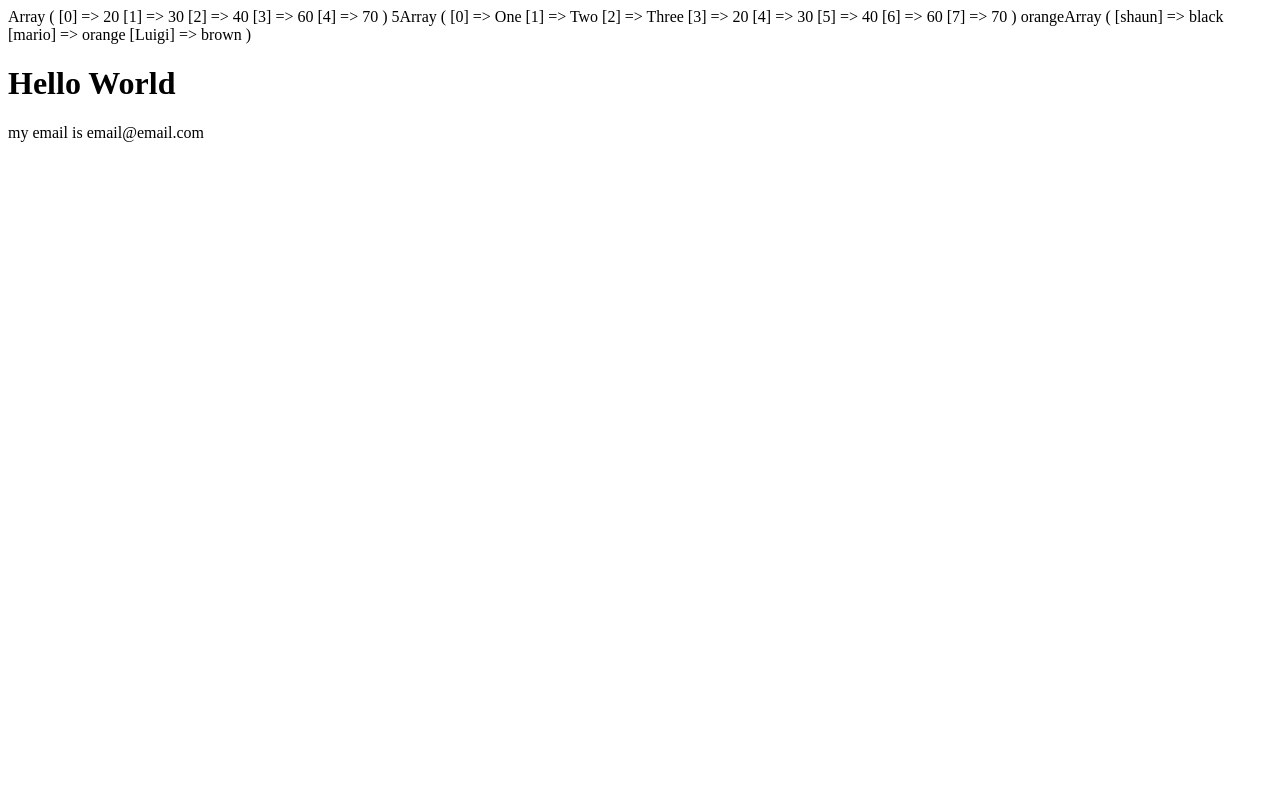
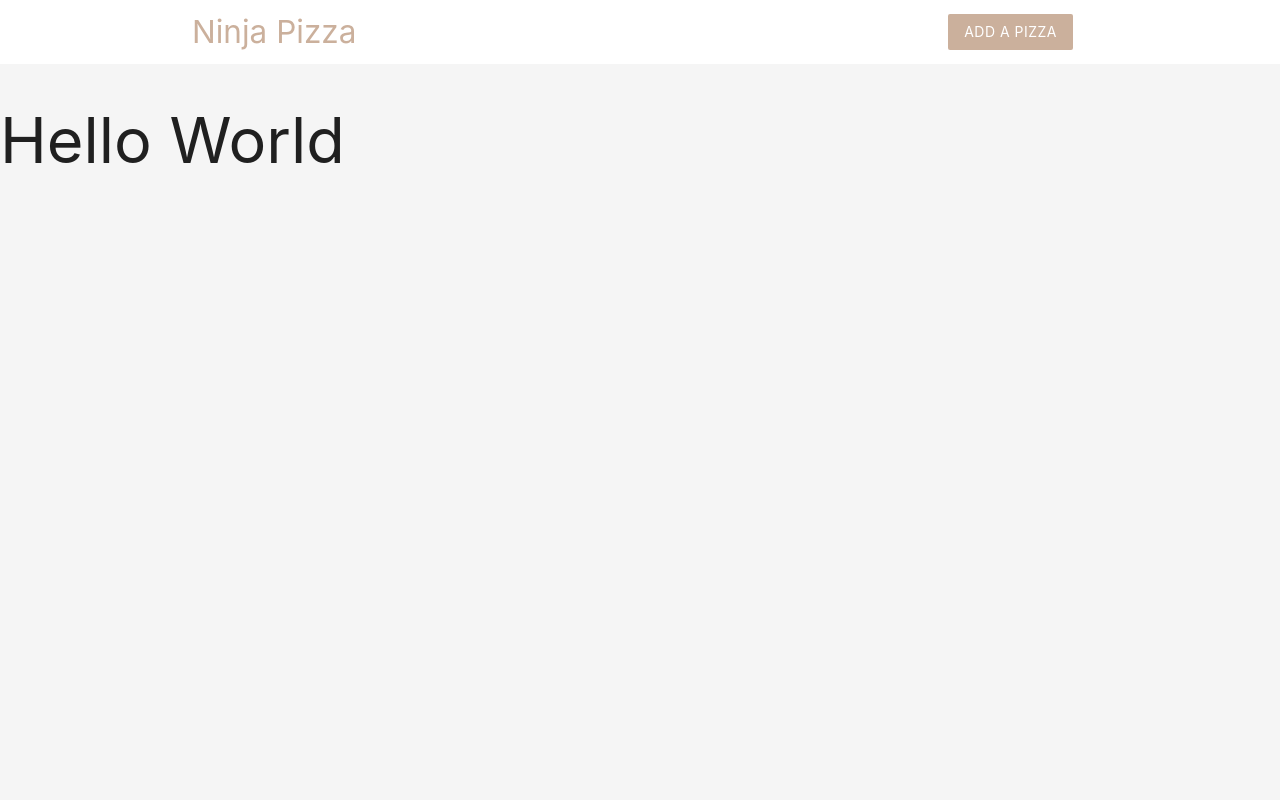
Before and after one commit to kjdonoghue/Learning-PHP, a PHP site: page / in a window 1280 px wide. Run offline with PHP 8.4, Linux system fonts and the light colour scheme.

Commit message:
added header

```diff
--- a/index.php
+++ b/index.php
@@ -1,48 +1,15 @@
- <?php
+<?php
 
-// define('NAME', 'Katy');
 
-$stringOne = 'my email is ';
-$stringTwo = 'email@email.com';
-
-// $name = "Katy";
-
-// echo "hey, my name is $name";
-
-// echo str_replace('K', 's', $name)
-
-$ages = [20, 30, 40];
-
-$peopleTwo = array('One', 'Two', 'Three');
-
-// echo $peopleTwo[1];
-$ages[] = 60;
-array_push($ages, 70);
-print_r($ages);
-echo count($ages);
-
-$arrayThree =  array_merge($peopleTwo, $ages);
-print_r($arrayThree);
-
-//Key and Value Pairs
-
-$ninjasOne = ['shaun' => 'black', 'mario' => 'orange', 'Luigi' => 'brown'];
-
-echo $ninjasOne['mario'];
-
-$ninjasTwo = array('shaun' => 'black', 'mario' => 'orange', 'Luigi' => 'brown');
-
-print_r($ninjasTwo)
 
 ?>
 
 
 <!DOCTYPE html>
 <html>
-    <head>
-    </head>
-    <body>
+
+    <?php include('./templates/header.php') ?>
         <h1> <?php echo 'Hello World'; ?></h1>
-        <div> <?php echo $stringOne.$stringTwo; ?></div>
+
     </body>
 </html>
--- /dev/null
+++ b/templates/header.php
@@ -0,0 +1,22 @@
+<head>
+    <title>Ninja Pizza</title>
+    <link rel="stylesheet" href="https://cdnjs.cloudflare.com/ajax/libs/materialize/1.0.0/css/materialize.min.css">
+    <style type="text/css">
+	  .brand{
+	  	background: #cbb09c !important;
+	  }
+  	.brand-text{
+  		color: #cbb09c !important;
+  	}
+  </style>
+
+</head>
+<body class="grey lighten-4">
+<nav class='white z-depth-0'>
+    <div class = 'container'>
+        <a ref='#' class='brand-logo brand-text'> Ninja Pizza </a>
+        <ul id='nav-mobile' class='right hide-on-small-and-down' >
+            <li> <a href='#' class='btn brand z-depth-0'> Add a Pizza </a> </li>
+        </ul>
+    </div>
+</nav>
```
Also changed, not shown: index2.php (added, +70 -0 lines), templates/footer.php (added), 1 other file.
